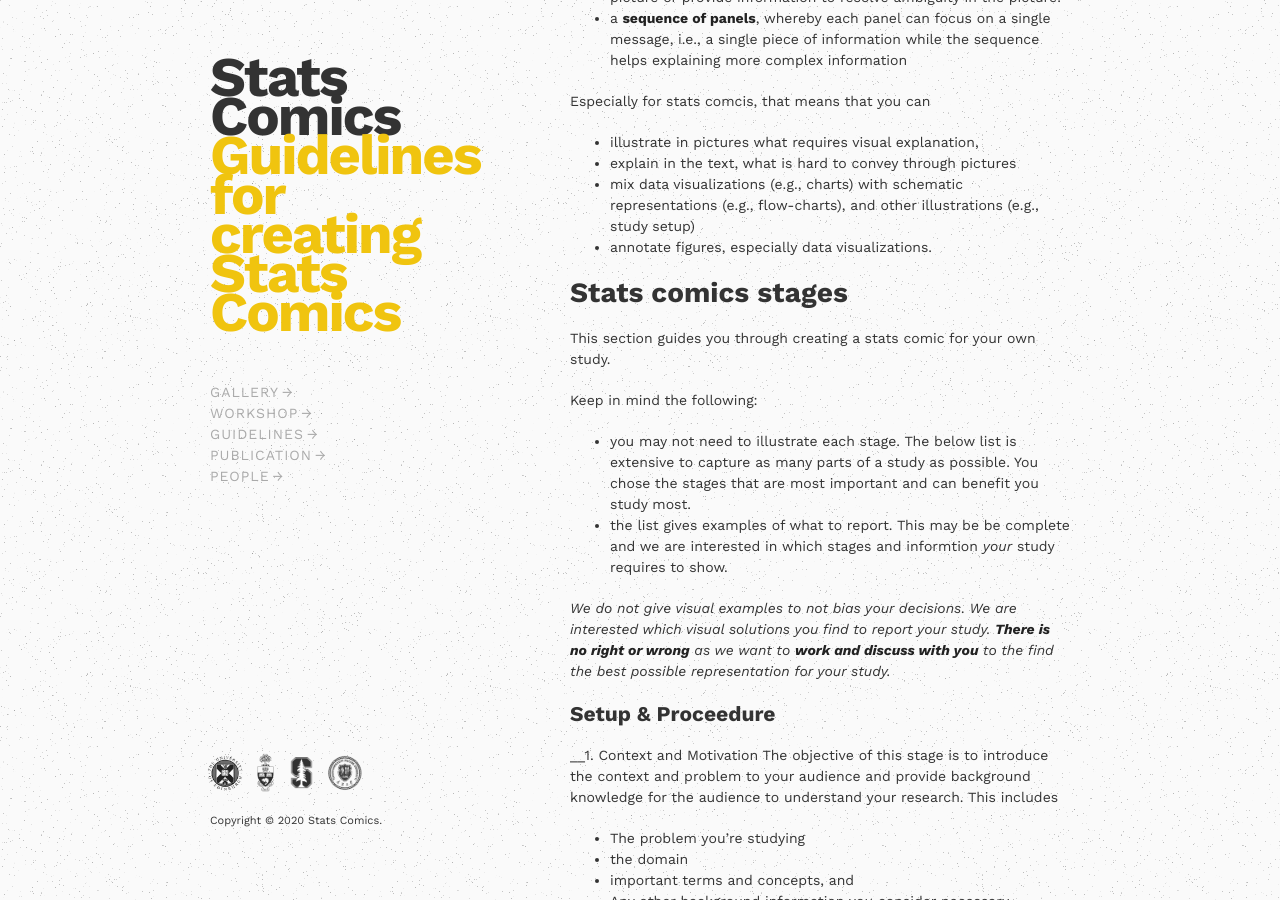
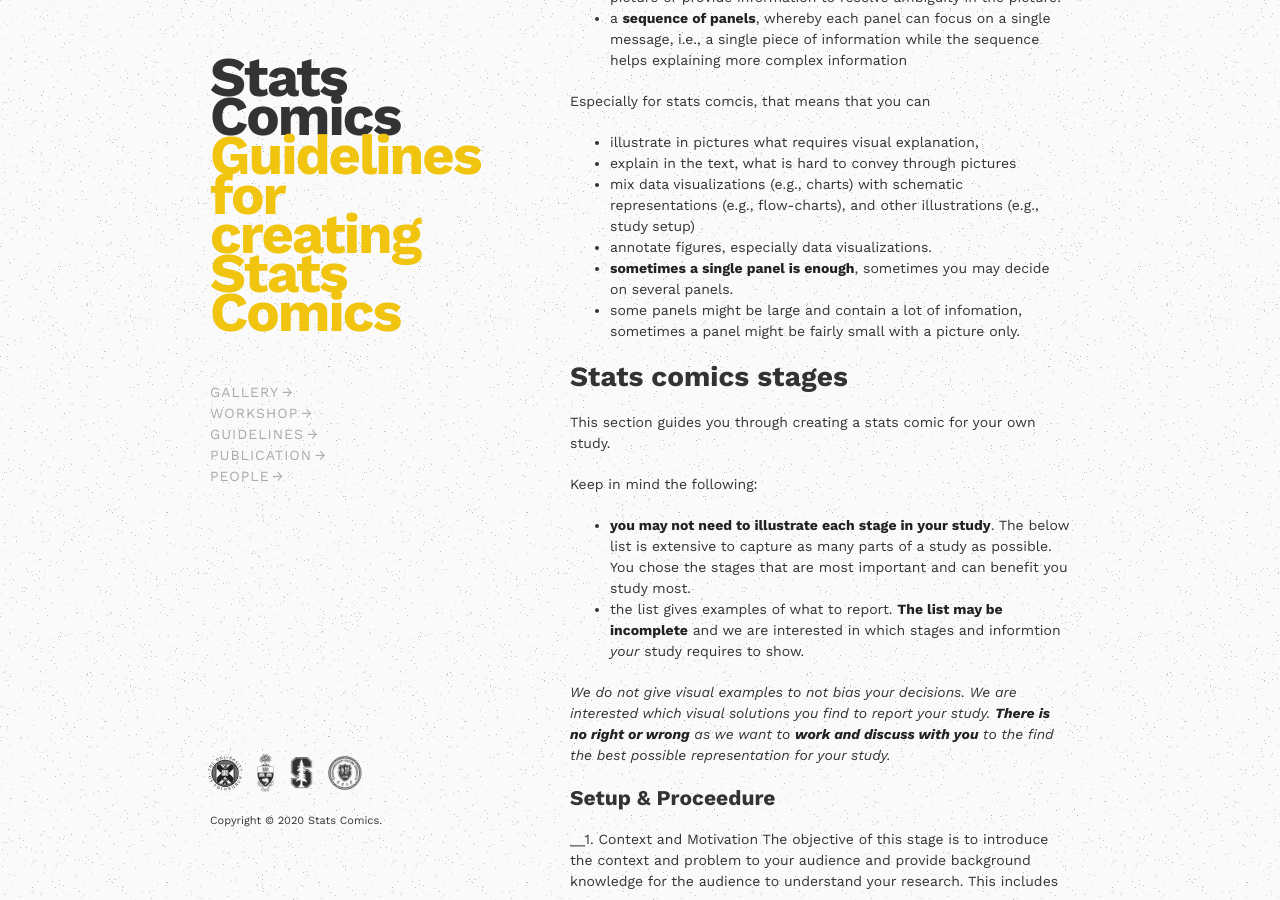
Before and after one commit to statscomics/statscomics.github.io, a Jekyll site: the page built from guidelines.md, in a window 1280 px wide and 900 px high, scrolled down 381 px. Built offline with Jekyll 4.4.1, drawn with Linux system fonts in a browser that asks for light colours; our own code applies the rules of GitHub Pages for plain Markdown files; a script that is not in the unit is left out.

Commit message:
Update guidelines.md

```diff
--- a/guidelines.md
+++ b/guidelines.md
@@ -14,14 +14,16 @@ Especially for stats comcis, that means that you can
 * explain in the text, what is hard to convey through pictures
 * mix data visualizations (e.g., charts) with schematic representations (e.g., flow-charts), and other illustrations (e.g., study setup)
 * annotate figures, especially data visualizations.
+* __sometimes a single panel is enough__, sometimes you may decide on several panels.
+* some panels might be large and contain a lot of infomation, sometimes a panel might be fairly small with a picture only.
 
 # Stats comics stages
 
 This section guides you through creating a stats comic for your own study.
 
 Keep in mind the following:
-* you may not need to illustrate each stage. The below list is extensive to capture as many parts of a study as possible. You chose the stages that are most important and can benefit you study most.
-* the list gives examples of what to report. This may be be complete and we are interested in which stages and informtion _your_ study requires to show.
+* __you may not need to illustrate each stage in your study__. The below list is extensive to capture as many parts of a study as possible. You chose the stages that are most important and can benefit you study most.
+* the list gives examples of what to report. __The list may be incomplete__ and we are interested in which stages and informtion _your_ study requires to show.
 
 _We do not give visual examples to not bias your decisions. We are interested which visual solutions you find to report your study. __There is no right or wrong__ as we want to __work and discuss with you__ to the find the best possible representation for your study._
 
```
